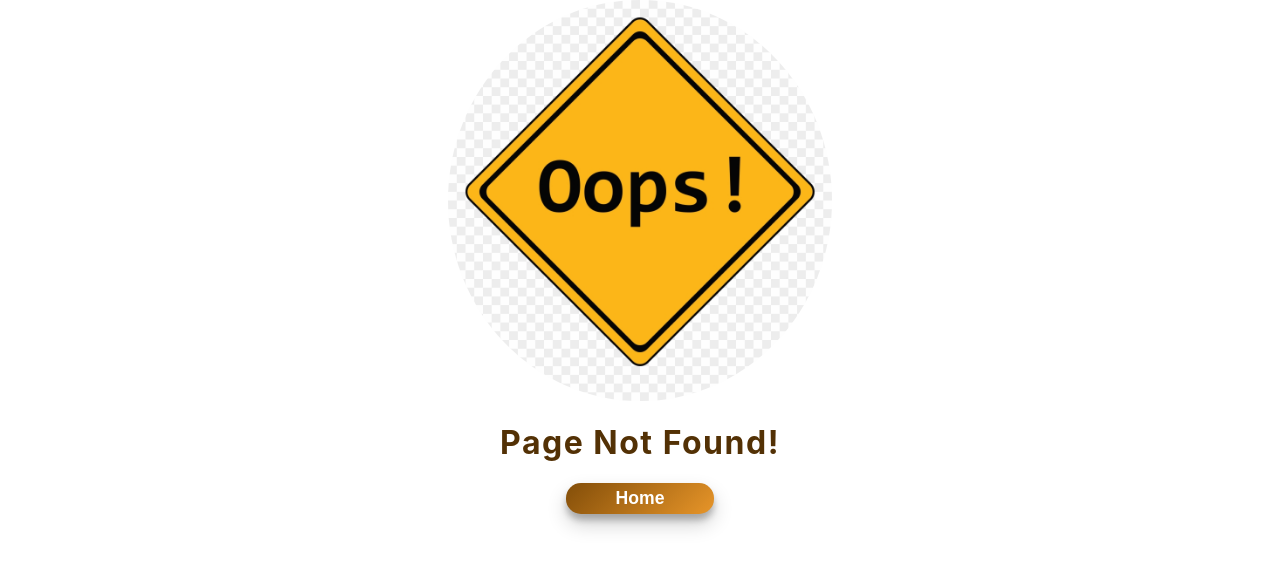
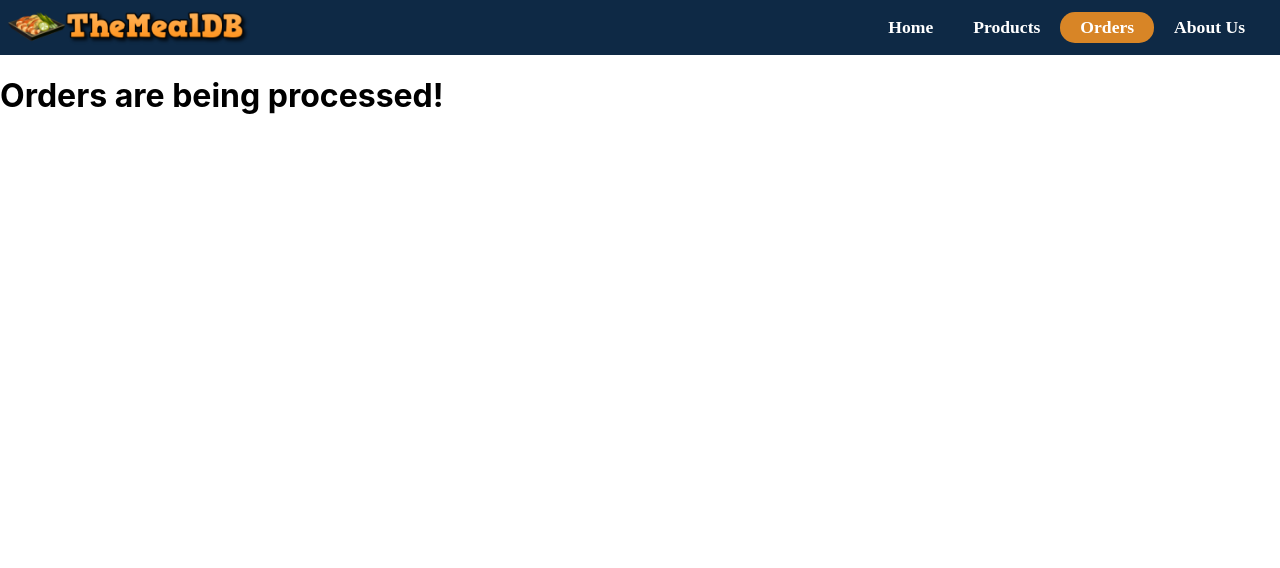
Before and after one commit to MohammadRakib1e18/meal-db, a React (Create React App) app: page /orders in a window 1280 px wide. Before the commit this address had no page. Shown: the top 568 px of the page. Built offline with nearby package versions, Linux system fonts and the light colour scheme.

Commit message:
added navlinks

```diff
--- a/src/component/AboutUS/About.js
+++ b/src/component/AboutUS/About.js
@@ -1,6 +1,9 @@
-import React from 'react';
+import React, { useEffect } from 'react';
 
 const About = () => {
+    useEffect(()=>{
+        document.title ="Home:About";
+    },[])
     return (
         <div>
             <h1>This is about section</h1>
--- a/src/component/Home/Home.js
+++ b/src/component/Home/Home.js
@@ -1,9 +1,12 @@
-import React from 'react';
+import React, { useEffect } from 'react';
 import Email from '../Email/Email';
 import Header from '../Header/Header';
 import Meal from '../MealCollection/Meal';
 
 const Home = () => {
+  useEffect(() => {
+    document.title = "Home";
+  }, []);
     return (
       <div>
         <Header></Header>
--- a/src/component/MealCollection/Meal.css
+++ b/src/component/MealCollection/Meal.css
@@ -50,7 +50,7 @@
   }
 }
 /* tablet device  */
-@media screen and (min-width:721px) and (max-width:992px){
+@media screen and (min-width:721px) and (max-width:1150px){
     .production{
     flex-direction: column;
   }
--- a/src/component/MealCollection/Meal.js
+++ b/src/component/MealCollection/Meal.js
@@ -9,7 +9,6 @@ const Meal = () => {
   const [loadedMeals, setLoadedMeals] = useState([]);
   const [selectedMeals, setSelectedMeals] = useState([]);
   const [letter, setLetter] = useState('a');
-
 
   useEffect(() => {
     let url = `https://www.themealdb.com/api/json/v1/1/search.php?f=${letter}`;
--- a/src/component/Navbar/Navbar.css
+++ b/src/component/Navbar/Navbar.css
@@ -1,4 +1,4 @@
-nav{
+nav {
   margin: 0;
   border: 0;
   background-color: rgb(14, 41, 69);
@@ -6,22 +6,30 @@ nav{
   justify-content: space-between;
   padding: 2px 5px;
 }
-nav img{
+nav img {
   width: 250px;
   object-fit: contain;
 }
-nav ul{
+nav ul {
   display: flex;
+  margin: 10px;
 }
-nav ul li{
+nav ul li {
   list-style: none;
   color: white;
   font-size: 1.1rem;
-    font-family:'Times New Roman', Times, serif;
+  font-family: "Times New Roman", Times, serif;
   font-weight: 700;
-    margin-right: 25px;
-}
-nav ul li:hover{
-    color: #F0932B;
+  margin: 0 15px;
+  padding: 5px;
   cursor: pointer;
 }
+
+.active {
+  background-color: #d88526;
+  color: white;
+  border-radius: 15px;
+}
+.active:hover {
+  background-color: #f78606;
+}
--- a/src/component/Navbar/Navbar.js
+++ b/src/component/Navbar/Navbar.js
@@ -1,7 +1,7 @@
-import React from 'react';
-import './Navbar.css';
-import mealdb from '../../Images/mealdb-logo.png';
-import { Link } from 'react-router-dom';
+import React from "react";
+import "./Navbar.css";
+import mealdb from "../../Images/mealdb-logo.png";
+import { NavLink } from "react-router-dom";
 
 const Navbar = () => {
   return (
@@ -9,9 +9,30 @@ const Navbar = () => {
       <nav>
         <img src={mealdb} alt="meal-db-logo" />
         <ul>
-                    <Link to='/'><li>Home</li></Link>
-                    <Link to='products'><li>Products</li></Link>
-                    <Link to='about'><li>About Us</li></Link>
+          <NavLink
+            className={({ isActive }) => (isActive ? "active" : undefined)}
+            to="/home"
+          >
+            <li>Home</li>
+          </NavLink>
+          <NavLink
+            className={({ isActive }) => (isActive ? "active" : undefined)}
+            to="products"
+          >
+            <li>Products</li>
+          </NavLink>
+          <NavLink
+            className={({ isActive }) => (isActive ? "active" : undefined)}
+            to="orders"
+          >
+            <li>Orders</li>
+          </NavLink>
+          <NavLink
+            className={({ isActive }) => (isActive ? "active" : undefined)}
+            to="about"
+          >
+            <li>About Us</li>
+          </NavLink>
         </ul>
       </nav>
     </div>
--- /dev/null
+++ b/src/component/Orders/Orders.js
@@ -0,0 +1,14 @@
+import React, { useEffect } from 'react';
+
+const Orders = () => {
+    useEffect(()=>{
+        document.title = "Home:Orders";
+    },[])
+    return (
+        <div>
+            <h1>Orders are being processed!</h1>
+        </div>
+    );
+};
+
+export default Orders;
--- a/src/component/Products/Products.js
+++ b/src/component/Products/Products.js
@@ -1,7 +1,10 @@
-import React from 'react';
+import React, { useEffect } from 'react';
 import './Products.css';
 
 const Products = () => {
+    useEffect(() => {
+      document.title = "Home:Products";
+    }, []);
     return (
         <div>
             <h1>Products aren't available right now!</h1>
--- a/src/layouts/Main.js
+++ b/src/layouts/Main.js
@@ -3,6 +3,7 @@ import ScrollToTop from "react-scroll-to-top";
 import { Outlet } from "react-router-dom";
 
 const Main = () => {
+
   return (
     <div>
       <ScrollToTop
```
Also changed, not shown: src/App.js (+23 -13 lines), src/component/Orders/Orders.css (added). Lines whose indentation alone changed are shown as unchanged.
